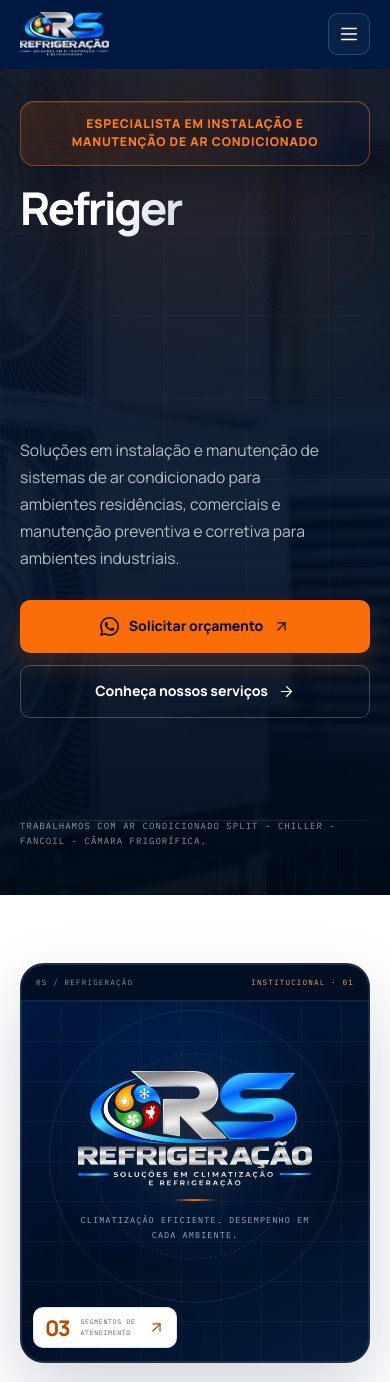
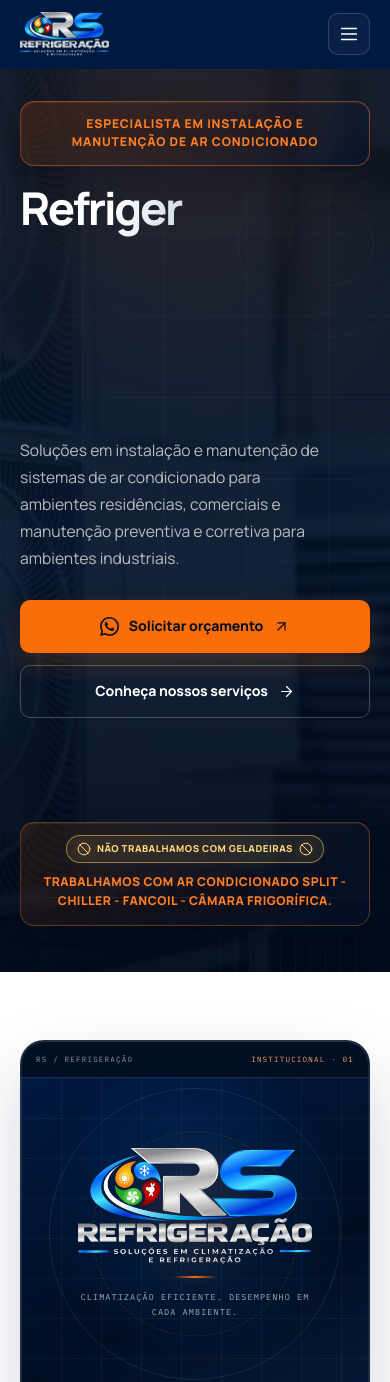
Before and after one commit to canalmeunovohoby3-code/rsrefrigeracao, a React (Vite) app: page / in a window 390 px wide. Shown: the top 1382 px of the page. Built offline with nearby package versions, Linux system fonts and the light colour scheme.

Commit message:
feat: destaca aviso e sistemas do hero

```diff
--- a/src/components/Hero.jsx
+++ b/src/components/Hero.jsx
@@ -81,9 +81,16 @@ export default function Hero() {
             </ul>
           </div>
 
-          <p className="hero-systems">
-            Trabalhamos com ar condicionado Split - Chiller - Fancoil - Câmara frigorífica.
-          </p>
+          <div className="hero-systems-block">
+            <p className="hero-alert">
+              <Icon name="Ban" size={14} />
+              <span>NÃO TRABALHAMOS COM GELADEIRAS</span>
+              <Icon name="Ban" size={14} />
+            </p>
+            <p className="hero-systems">
+              Trabalhamos com ar condicionado Split - Chiller - Fancoil - Câmara frigorífica.
+            </p>
+          </div>
         </div>
 
         {hasPhotoBackground ? null : <HeroVisual />}
--- a/src/lib/icons.js
+++ b/src/lib/icons.js
@@ -4,6 +4,7 @@ import {
   ArrowRight,
   ArrowUp,
   ArrowUpRight,
+  Ban,
   Building2,
   CheckCircle2,
   ChevronDown,
@@ -40,6 +41,7 @@ export const iconMap = {
   ArrowRight,
   ArrowUp,
   ArrowUpRight,
+  Ban,
   Building2,
   CheckCircle2,
   ChevronDown,
--- a/src/styles/hero.css
+++ b/src/styles/hero.css
@@ -362,16 +362,70 @@
   background: var(--orange);
 }
 
+.hero-systems-block {
+  max-width: 640px;
+  margin: 12px 0 0;
+  animation: heroRise 0.8s 0.36s var(--ease) both;
+}
+
+.hero-alert {
+  display: inline-flex;
+  align-items: center;
+  justify-content: center;
+  gap: 6px;
+  max-width: 100%;
+  margin: 0 0 9px;
+  padding: 6px 10px;
+  border: 1px solid rgba(255, 209, 102, 0.5);
+  border-radius: 999px;
+  background: rgba(255, 209, 102, 0.09);
+  color: #ffd166;
+  font-family: var(--font-sans);
+  font-size: clamp(0.6rem, 0.85vw, 0.66rem);
+  font-weight: 800;
+  letter-spacing: 0.055em;
+  line-height: 1.3;
+  text-transform: uppercase;
+  animation: heroAlertPulse 2.4s ease-in-out infinite;
+}
+
+.hero-alert span {
+  min-width: 0;
+  text-align: center;
+}
+
+.hero-alert svg {
+  flex: 0 0 auto;
+  filter: drop-shadow(0 0 5px rgba(255, 209, 102, 0.35));
+}
+
 .hero-systems {
-  max-width: 620px;
-  margin: 10px 0 0;
-  color: rgba(255, 255, 255, 0.56);
-  font-family: var(--font-mono);
-  font-size: 0.56rem;
-  letter-spacing: 0.12em;
-  line-height: 1.7;
+  max-width: 640px;
+  margin: 0;
+  color: var(--orange-bright);
+  font-family: var(--font-sans);
+  font-size: 0.76rem;
+  font-weight: 800;
+  letter-spacing: 0.04em;
+  line-height: 1.55;
   text-transform: uppercase;
-  animation: heroRise 0.8s 0.36s var(--ease) both;
+  text-shadow: 0 0 18px rgba(251, 109, 9, 0.2);
+}
+
+@keyframes heroAlertPulse {
+  0%,
+  100% {
+    background: rgba(255, 209, 102, 0.07);
+    border-color: rgba(255, 209, 102, 0.38);
+    box-shadow: 0 0 0 0 rgba(255, 209, 102, 0);
+    color: #ffd166;
+  }
+  50% {
+    background: rgba(255, 209, 102, 0.16);
+    border-color: rgba(255, 209, 102, 0.95);
+    box-shadow: 0 0 22px 0 rgba(255, 209, 102, 0.22);
+    color: #fff0b8;
+  }
 }
 
 /* ---------- Visual hero ---------- */
@@ -822,6 +876,31 @@
     display: none;
   }
 
+  .hero-systems-block {
+    width: 100%;
+    max-width: 360px;
+    margin: 14px auto 0;
+    padding: 12px 14px 14px;
+    border: 1px solid rgba(255, 127, 36, 0.32);
+    border-radius: 14px;
+    background:
+      linear-gradient(135deg, rgba(251, 109, 9, 0.12), rgba(0, 25, 65, 0.32)),
+      rgba(0, 8, 20, 0.24);
+    box-shadow:
+      0 14px 34px rgba(0, 8, 20, 0.26),
+      inset 0 1px 0 rgba(255, 255, 255, 0.06);
+    text-align: center;
+  }
+
+  .hero-alert {
+    margin: 0 auto 10px;
+    text-align: center;
+  }
+
+  .hero-systems {
+    text-align: center;
+  }
+
   .hero-title {
     font-size: clamp(2.55rem, 11.6vw, 3.35rem);
     line-height: 1.01;
```
